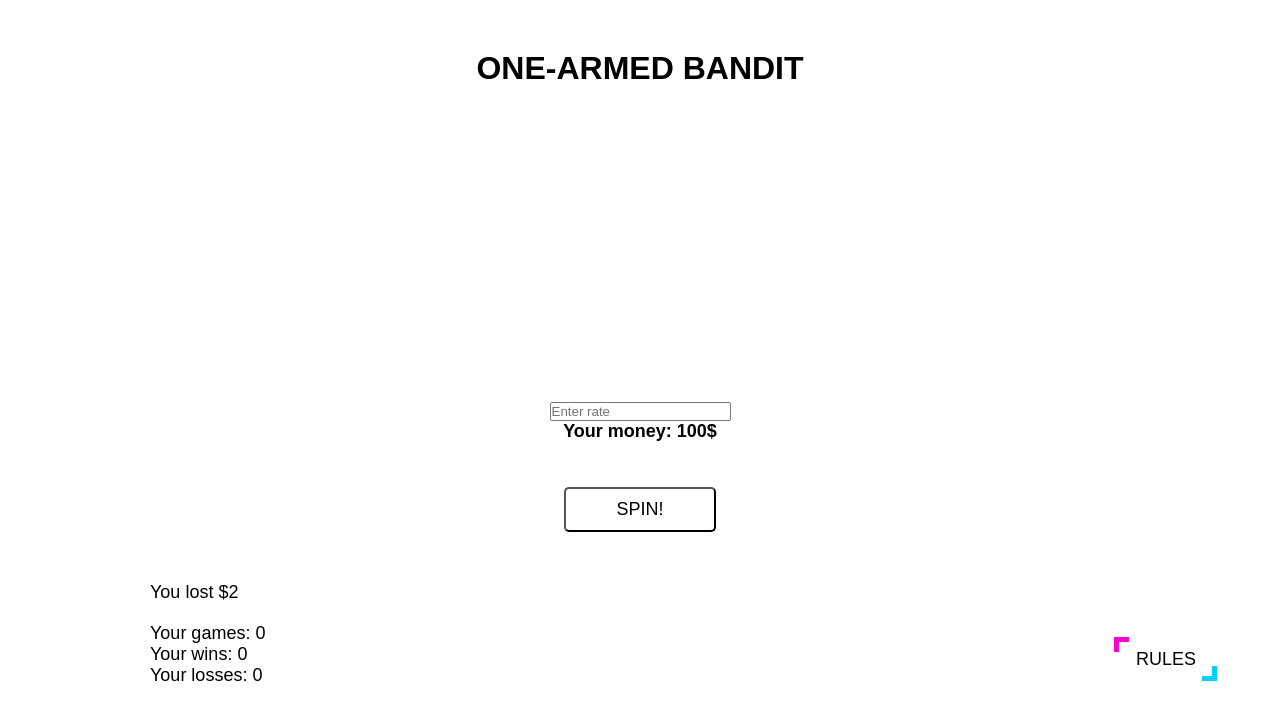
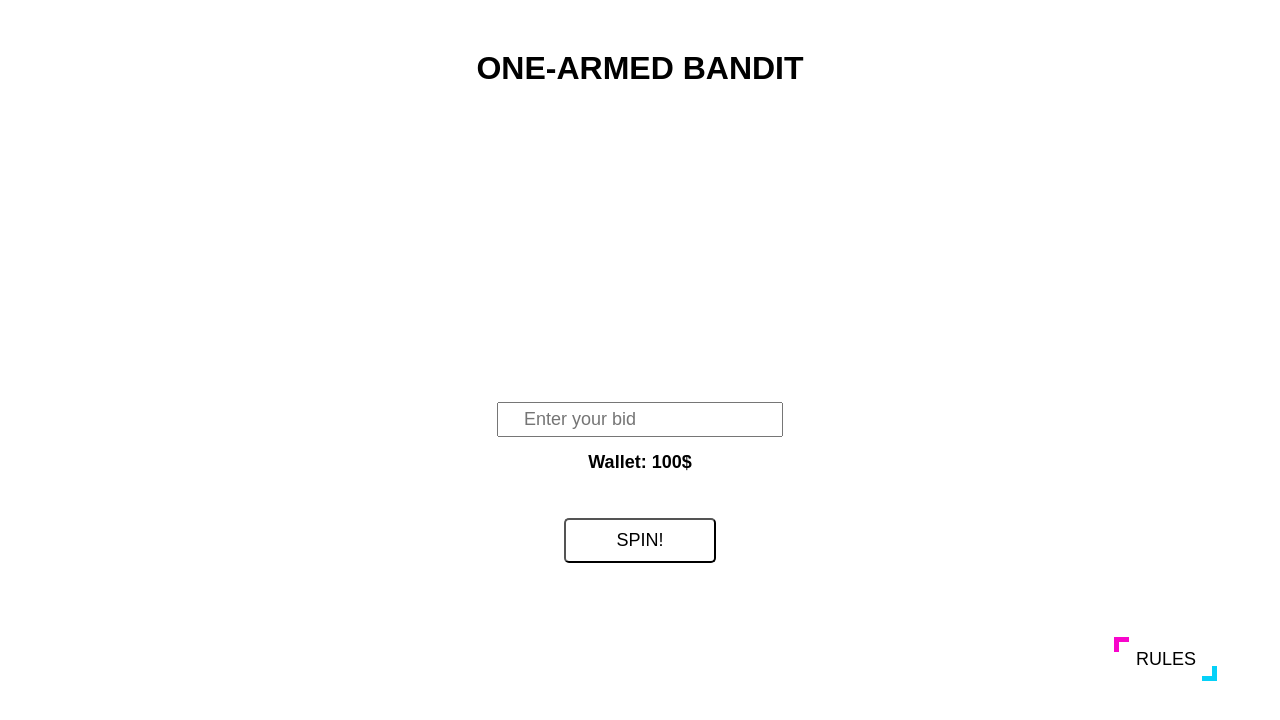
Before and after one commit to KamilKonopski/one-armed-bandit, a website with bundled scripts: page index.html in a window 1280 px wide. Built offline with nearby package versions, Linux system fonts and the light colour scheme.

Commit message:
remove text from span

```diff
--- a/index.html
+++ b/index.html
@@ -16,19 +16,19 @@
 				<div class="game__item"></div>
 			</section>
 			<input
-				class="rate"
+				class="bid"
 				type="number"
 				name="number"
 				id="number"
-				placeholder="Enter rate"
+				placeholder="Enter your bid"
 			/>
-			<span class="your-money">Your money: 100$</span>
+			<span class="your-money">Wallet: 100$</span>
 			<button id="spin-btn">spin!</button>
 			<section class="stats">
-				<span class="stats__result">You lost $2</span>
-				<span class="stats__games">Your games: 0</span>
-				<span class="stats__wins">Your wins: 0</span>
-				<span class="stats__losses">Your losses: 0</span>
+				<span class="stats__result"></span>
+				<span class="stats__games"></span>
+				<span class="stats__wins"></span>
+				<span class="stats__losses"></span>
 			</section>
 			<button id="rules-btn">Rules</button>
 		</div>
```
